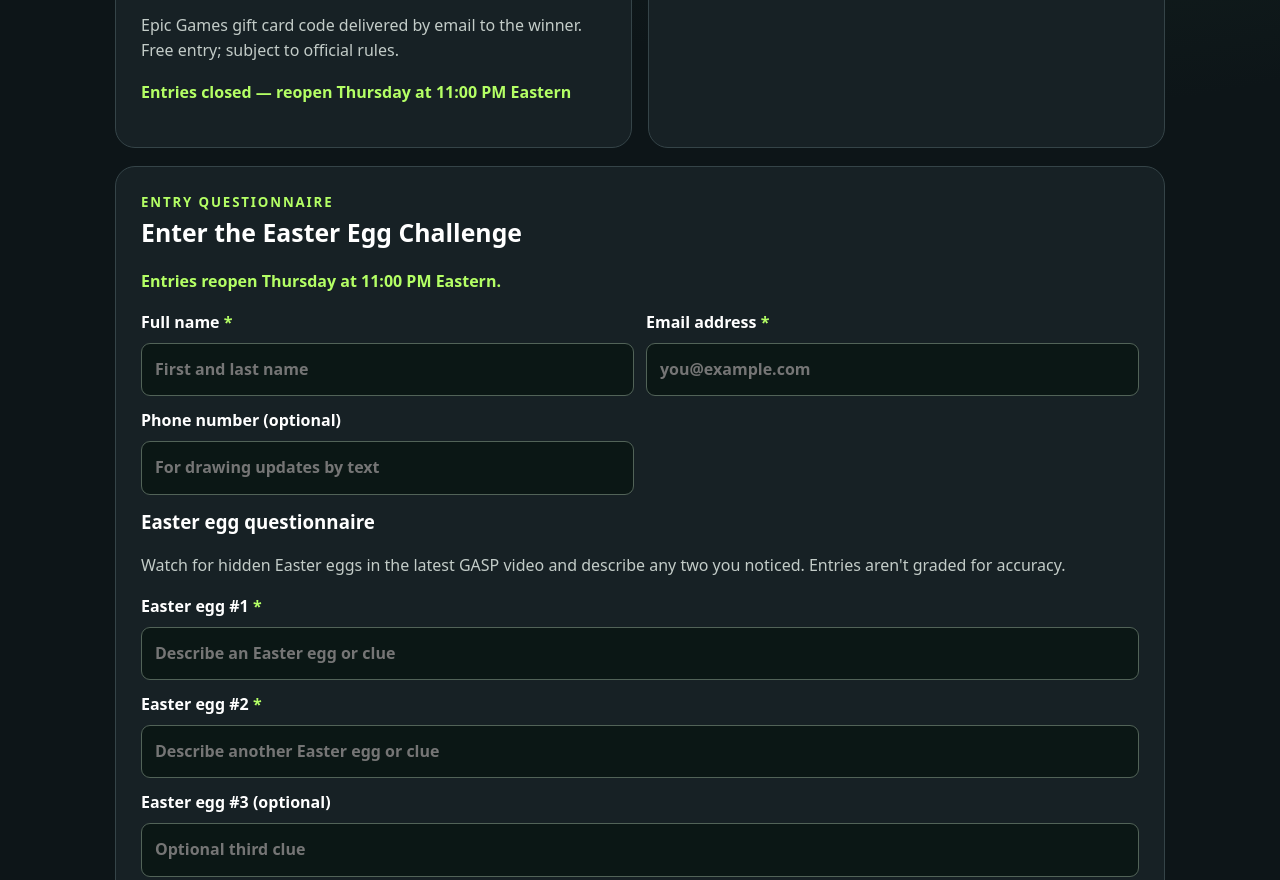
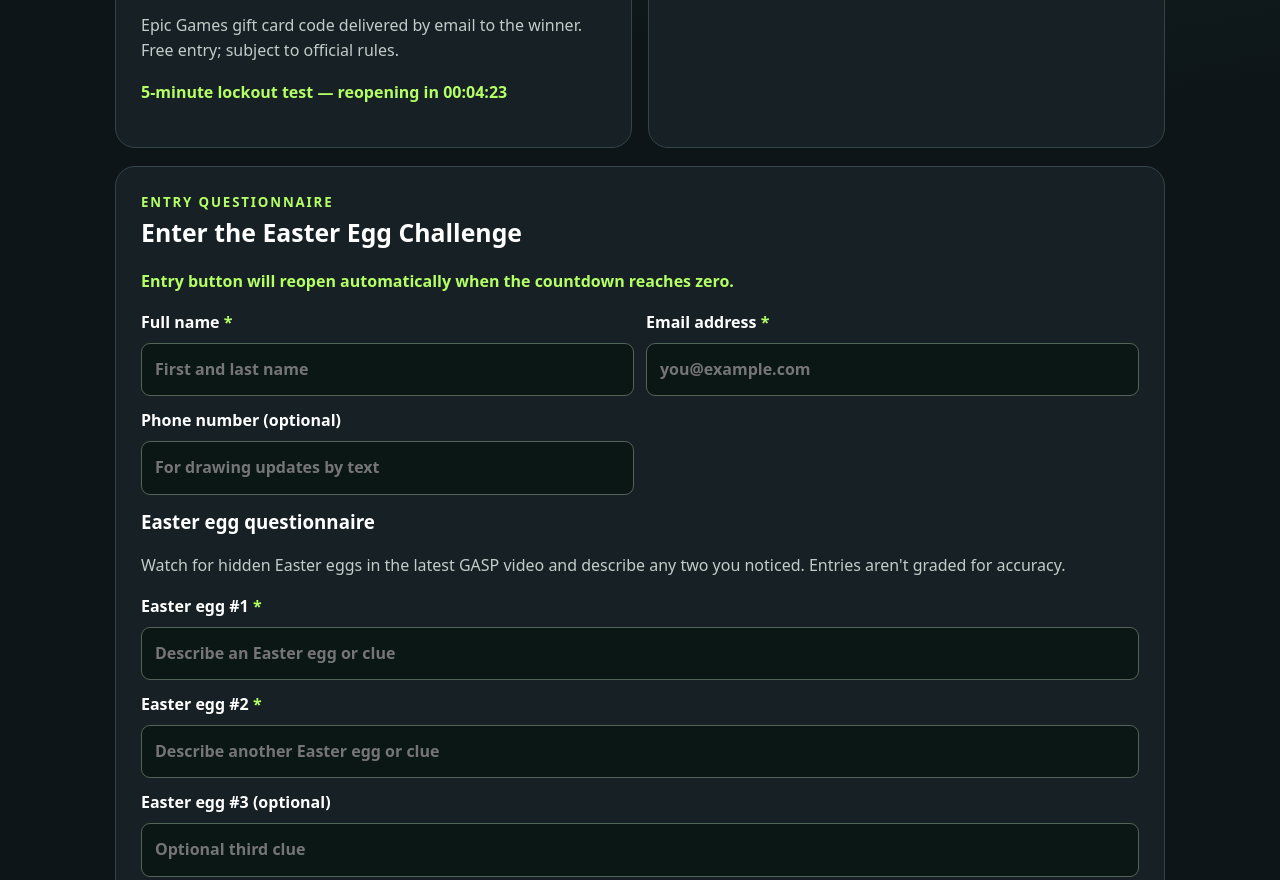
Before and after one commit to hommeyosh1/MCdesignGameDev, a plain HTML site: page gc-drawing.html in a window 1280 px wide. Shown: the part 1082-1962 px from the top of the page. Drawn offline with Linux system fonts and the light colour scheme.

Commit message:
Fix five-minute button test and add live Eastern opening countdown

```diff
--- a/gc-drawing.html
+++ b/gc-drawing.html
@@ -44,23 +44,63 @@ const hasPhone=phone.value.trim().length>0;
  textConsent.required=hasPhone;
  if(!hasPhone)textConsent.checked=false;
 }
-function easternWindow(){
- const p=Object.fromEntries(new Intl.DateTimeFormat('en-US',{timeZone:'America/New_York',weekday:'short',hour:'2-digit',minute:'2-digit',hourCycle:'h23'}).formatToParts(new Date()).filter(x=>x.type!=='literal').map(x=>[x.type,x.value]));
- const minute=Number(p.hour)*60+Number(p.minute);
- return (p.weekday==='Thu'&&minute>=1380)||p.weekday==='Fri'||(p.weekday==='Sat'&&minute<540);
+const TEST_START=Date.parse('2026-10-27T00:30:05Z');
+const TEST_REOPEN=TEST_START+5*60*1000;
+const TEST_FINISH=TEST_REOPEN+10*60*1000;
+const zone='America/New_York';
+const weekdays=['Sun','Mon','Tue','Wed','Thu','Fri','Sat'];
+function easternParts(date){
+ const parts=new Intl.DateTimeFormat('en-US',{timeZone:zone,weekday:'short',year:'numeric',month:'2-digit',day:'2-digit',hour:'2-digit',minute:'2-digit',hourCycle:'h23'}).formatToParts(date);
+ return Object.fromEntries(parts.filter(p=>p.type!=='literal').map(p=>[p.type,p.value]));
 }
-const TEST_LOCK_UNTIL=Date.parse('2026-10-27T00:26:35Z');
+function nextOpening(now){
+ // Find Thursday 23:00 in New York accounting for DST by calculating from local dates.
+ const p=easternParts(new Date(now));
+ const day=weekdays.indexOf(p.weekday),minutes=Number(p.hour)*60+Number(p.minute);
+ const isOpen=(day===4&&minutes>=1380)||day===5||(day===6&&minutes<540);
+ const currentDate=Date.UTC(+p.year,+p.month-1,+p.day);
+ const offset=(4-day+7)%7+(day===4&&minutes>=1380?7:0);
+ const targetDate=new Date(currentDate+offset*86400000);
+ const y=targetDate.getUTCFullYear(),m=String(targetDate.getUTCMonth()+1).padStart(2,'0'),d=String(targetDate.getUTCDate()).padStart(2,'0');
+ // At Thursday 11 PM: Eastern is UTC-4 in daylight time and UTC-5 otherwise.
+ const around=new Date(Date.UTC(y,+m-1,+d,23));
+ const localAround=easternParts(around);
+ const easternHour=Number(localAround.hour);
+ const easternDate=Date.UTC(+localAround.year,+localAround.month-1,+localAround.day,easternHour);
+ let utc=around.getTime()+(Date.UTC(y,+m-1,+d,23)-easternDate);
+ return {isOpen,nextOpen:utc};
+}
+function countdown(ms){
+ const s=Math.max(0,Math.ceil(ms/1000));
+ const days=Math.floor(s/86400),hours=Math.floor(s%86400/3600),minutes=Math.floor(s%3600/60),seconds=s%60;
+ return (days?days+'d ':'')+String(hours).padStart(2,'0')+':'+String(minutes).padStart(2,'0')+':'+String(seconds).padStart(2,'0');
+}
 function updateSchedule(){
- const testLocked=Date.now()<TEST_LOCK_UNTIL;
- const open=GC_SUBMISSIONS_ENABLED&&!testLocked&&easternWindow();
+ const now=Date.now(),weekly=nextOpening(now);
+ const temporaryClosed=now>=TEST_START&&now<TEST_REOPEN;
+ const temporaryOpen=now>=TEST_REOPEN&&now<TEST_FINISH;
+ const open=GC_SUBMISSIONS_ENABLED&&(temporaryOpen||(!temporaryClosed&&weekly.isOpen));
  const button=document.getElementById('submitEntry');
  button.disabled=!open||requestInProgress;
- button.textContent=requestInProgress?'Sending entry...':testLocked?'Entries Closed — 5-Minute Test':open?'Submit Entry':'Entries Closed';
- document.getElementById('entrySchedule').textContent=testLocked?'Temporary 5-minute test: entries are closed.':open?'Entries are open — close Saturday at 9:00 AM Eastern':'Entries closed — reopen Thursday at 11:00 PM Eastern';
- document.getElementById('formSchedule').textContent=testLocked?'Temporary test in progress. Regular schedule resumes automatically.':open?'Enter now for Saturday’s drawing.':'Entries reopen Thursday at 11:00 PM Eastern.';
+ button.textContent=requestInProgress?'Sending entry...':temporaryClosed?'Entries Closed':open?'Submit Entry':'Entries Closed';
+ const status=document.getElementById('entrySchedule');
+ const detail=document.getElementById('formSchedule');
+ if(temporaryClosed){
+  status.textContent='5-minute lockout test — reopening in '+countdown(TEST_REOPEN-now);
+  detail.textContent='Entry button will reopen automatically when the countdown reaches zero.';
+ }else if(temporaryOpen){
+  status.textContent='Button reopened — test window ends in '+countdown(TEST_FINISH-now);
+  detail.textContent='Button test only. Google Apps Script may still reject entries outside its official schedule.';
+ }else if(weekly.isOpen){
+  status.textContent='Entries are open until Saturday at 9:00 AM Eastern.';
+  detail.textContent='Saturday drawing entries are currently open.';
+ }else{
+  status.textContent='Entries closed — next opening in '+countdown(weekly.nextOpen-now);
+  detail.textContent='Opens Thursday at 11:00 PM Eastern.';
+ }
  return open;
 }
-setInterval(updateSchedule,30000);
+setInterval(updateSchedule,1000);
 window.addEventListener('focus',updateSchedule);
 document.addEventListener('visibilitychange',updateSchedule);
 phone.addEventListener('input',updateConditions);
```
